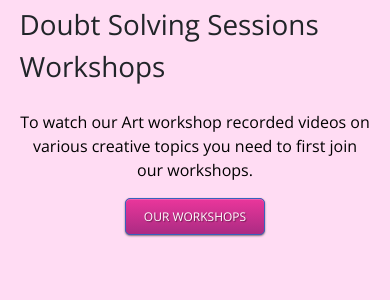
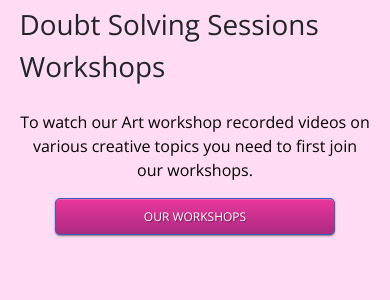
Before and after one commit to webwritart/writart-website, a Flask app: page /school/classroom in a window 390 px wide. Shown: the part 315-615 px from the top of the page. Run offline with Flask 3, Linux system fonts and the light colour scheme; data that the repository does not hold is empty; some libraries are stand-ins or nearby versions.

Commit message:
fix classroom page css responsiveness

```diff
--- a/static/css/styles.css
+++ b/static/css/styles.css
@@ -562,8 +562,6 @@ and (max-width : 576px) {
     }
     .course-btn a {
     font-size: 12px;
-    }
-    .button_medium {
     width: 80%;
     }
     .course-btn {
```
